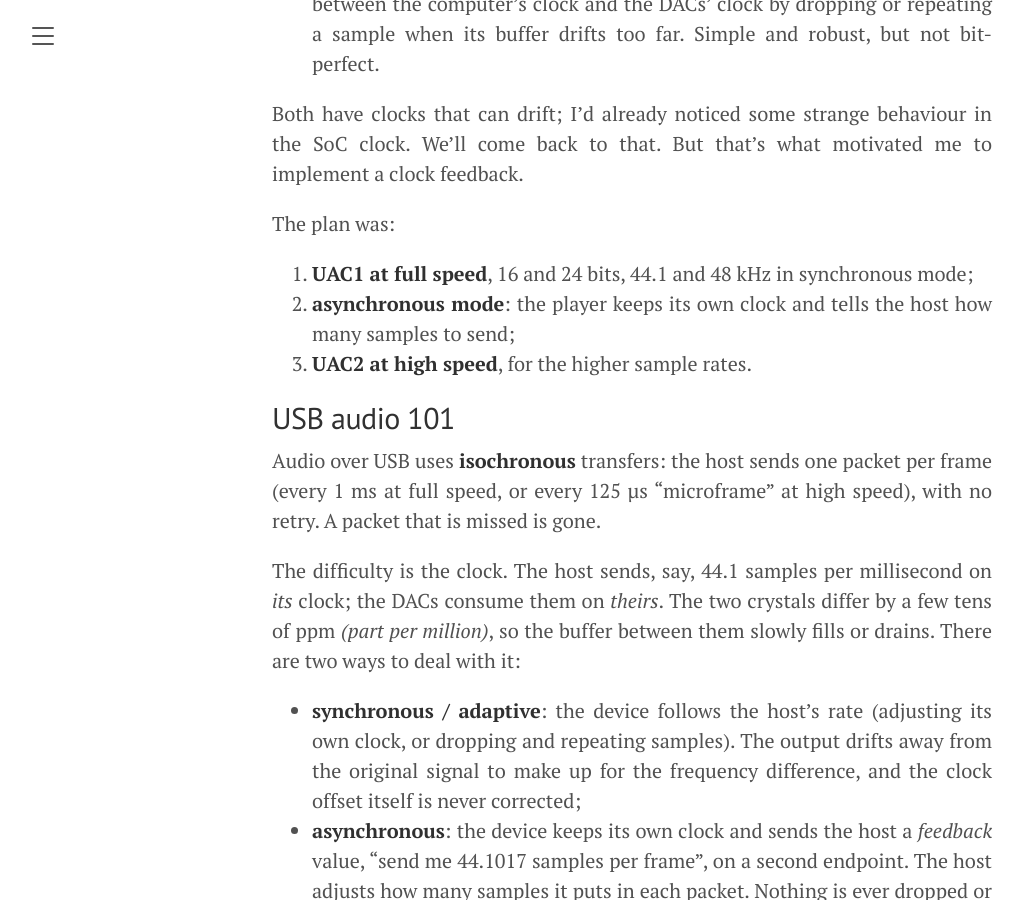
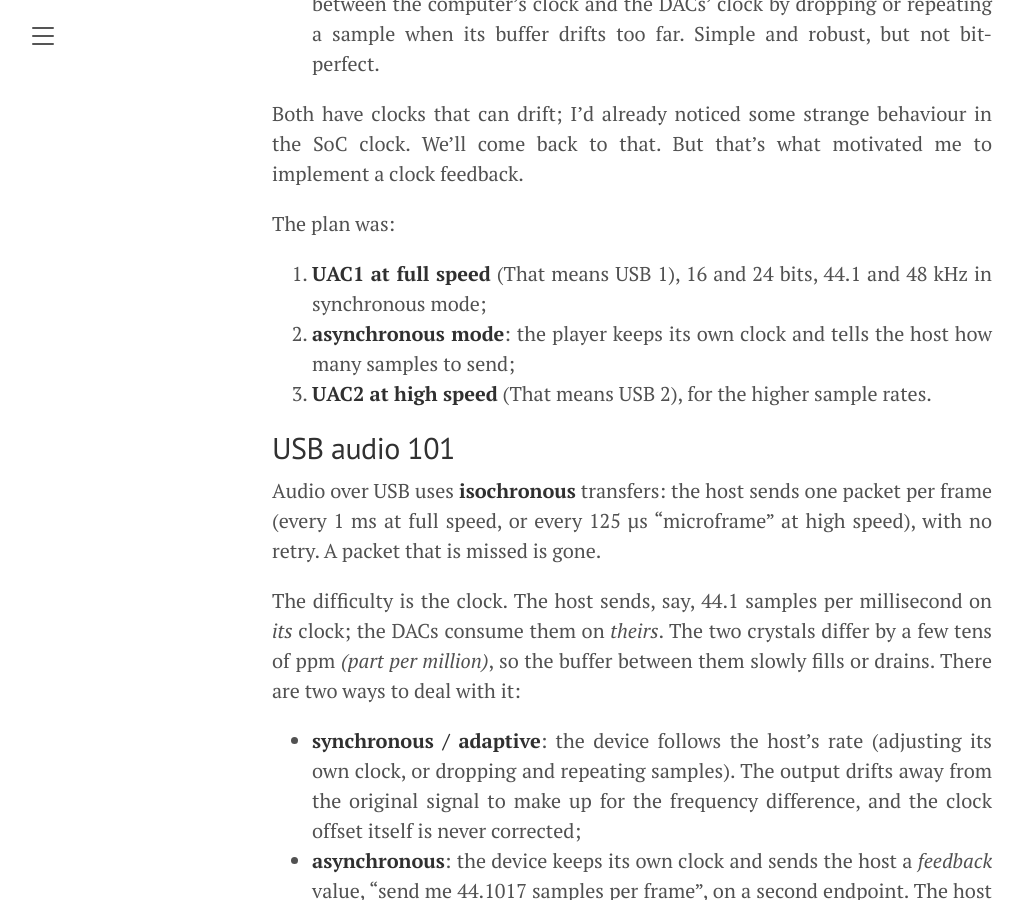
Before and after one commit to berettavexee/berettavexee.github.io, a Jekyll site: the page built from _posts/2026-10-31-echo-mini-usb-sound-card.md, in a window 1280 px wide and 900 px high, scrolled down 1181 px. Shown: the whole window, without its empty margins (8-1031 px from the left). Built offline with Jekyll 4.4.1, drawn with Linux system fonts in a browser that asks for light colours.

Commit message:
Update UAC1 and UAC2 descriptions for clarity
Clarified USB audio class specifications for UAC1 and UAC2.

```diff
--- a/_posts/2026-10-31-echo-mini-usb-sound-card.md
+++ b/_posts/2026-10-31-echo-mini-usb-sound-card.md
@@ -22,9 +22,9 @@
 Both have clocks that can drift; I’d already noticed some strange behaviour in the SoC clock. We’ll come back to that. But that’s what motivated me to implement a clock feedback.
 
 The plan was:
-1. **UAC1 at full speed**, 16 and 24 bits, 44.1 and 48 kHz in synchronous mode;
+1. **UAC1 at full speed** (That means USB 1), 16 and 24 bits, 44.1 and 48 kHz in synchronous mode;
 2. **asynchronous mode**: the player keeps its own clock and tells the host how many samples to send;
-3. **UAC2 at high speed**, for the higher sample rates.
+3. **UAC2 at high speed** (That means USB 2), for the higher sample rates.
 
 ## USB audio 101
 
```
